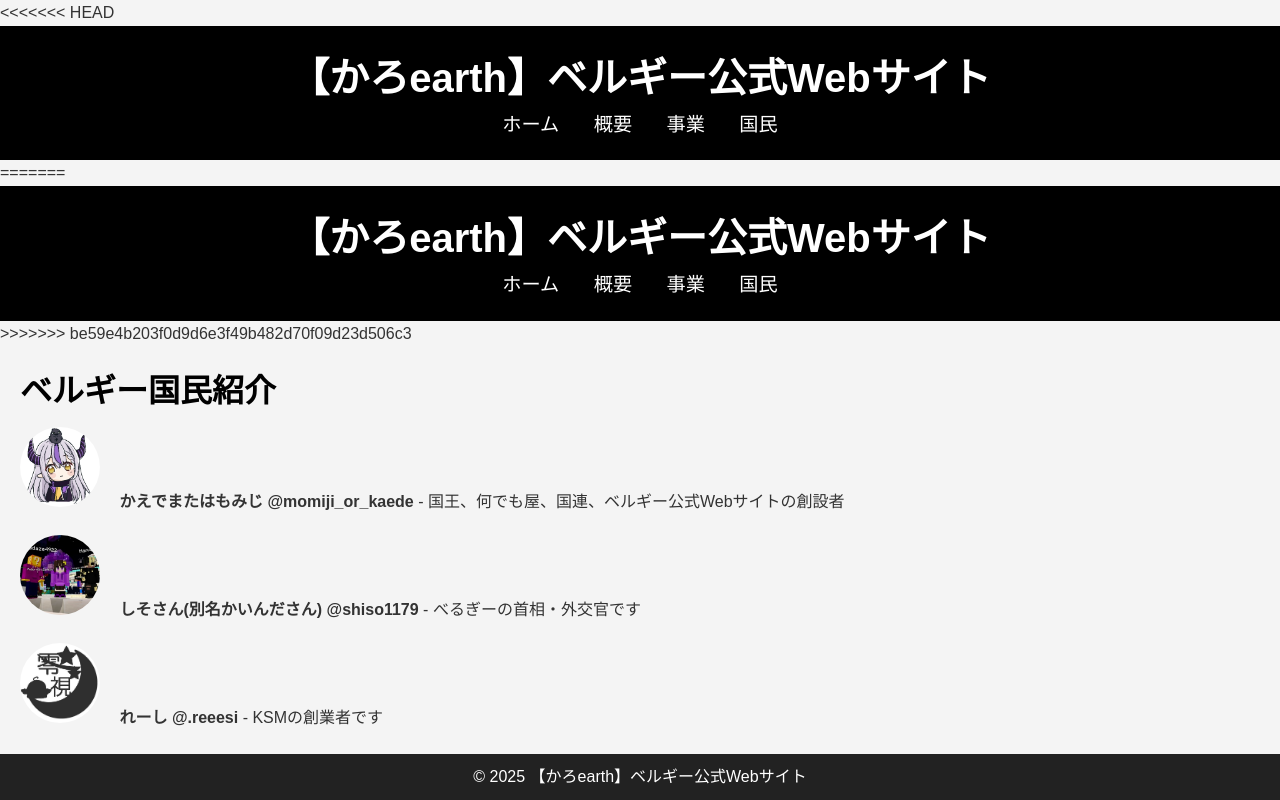
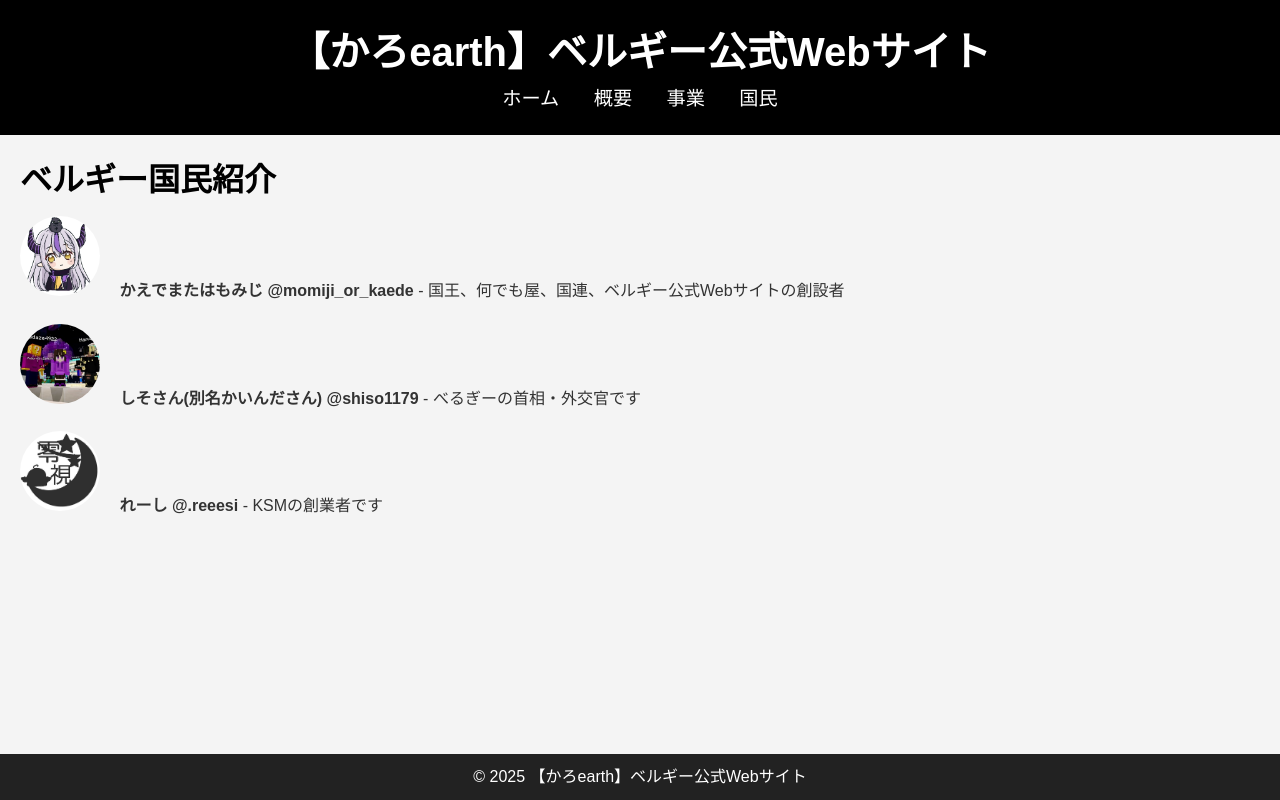
Before and after one commit to momijidaaa/belgium, a plain HTML site: page member.html in a window 1280 px wide. Drawn offline with Linux system fonts and the light colour scheme.

Commit message:
aaaaaaaaaaaaaaaaaaaaaaa

```diff
--- a/member.html
+++ b/member.html
@@ -1,4 +1,3 @@
-<<<<<<< HEAD
 <!DOCTYPE html>
 <html lang="ja">
   <head>
@@ -21,30 +20,6 @@
         </ul>
       </nav>
     </header>
-=======
-<!DOCTYPE html>
-<html lang="ja">
-<head>
-  <meta charset="UTF-8">
-  <title>国民紹介 - 【かろearth】ベルギー公式Webサイト</title>
-  <link rel="icon" type="image/png" href="favicon.png">
-  <link rel="stylesheet" href="style.css">
-  <meta name="viewport" content="width=device-width, initial-scale=1">
-</head>
-<body>
-  <!-- ヘッダー -->
-  <header>
-    <h1>【かろearth】ベルギー公式Webサイト</h1>
-    <nav>
-      <ul>
-        <li><a href="index.html">ホーム</a></li>
-        <li><a href="about.html">概要</a></li>
-        <li><a href="service.html">事業</a></li>
-        <li><a href="member.html">国民</a></li>
-      </ul>
-    </nav>
-  </header>
->>>>>>> be59e4b203f0d9d6e3f49b482d70f09d23d506c3
 
     <!-- メイン -->
     <main>
```
